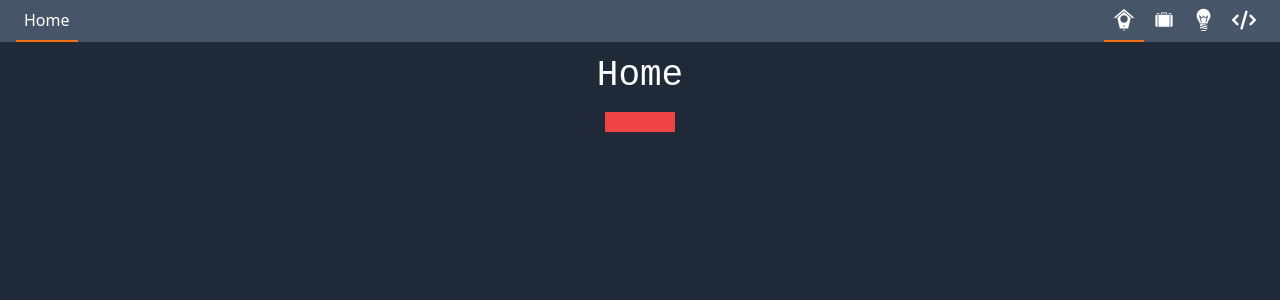
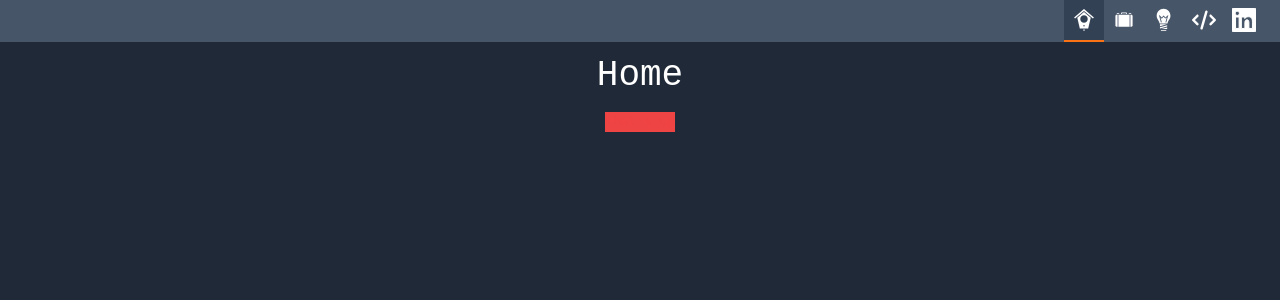
Before and after one commit to luketpena/portfolio-2024, a React (Vite) app: page / in a window 1280 px wide. Shown: the top 300 px of the page. Built offline with nearby package versions, Linux system fonts and the light colour scheme.

Commit message:
feat: nav menu to support external links

```diff
--- a/src/components/NavMenu/NavMenu.tsx
+++ b/src/components/NavMenu/NavMenu.tsx
@@ -13,16 +13,18 @@ export const NavMenu: React.FC = () => {
   }
 
   return (
-    <div className="w-full bg-slate-600 fixed flex justify-between items-center px-4 z-50">
-      <NavMenuLink label="Home" path="/" />
+    <div className="w-full bg-slate-600 fixed flex justify-center md:justify-end items-center px-4 z-50">
       <div
-        className="flex items-center"
+        className="flex justify-center items-center"
         onMouseLeave={() => setRouteLabelActive(false)}
       >
         <p
-          className={classNames('opacity-0 transition-all text-white', {
-            'opacity-100 -translate-x-4': routeLabelActive,
-          })}
+          className={classNames(
+            'opacity-0 transition-all text-white hidden md:block',
+            {
+              'opacity-100 -translate-x-4': routeLabelActive,
+            },
+          )}
         >
           {routeLabel}
         </p>
@@ -37,6 +39,13 @@ export const NavMenu: React.FC = () => {
               setRouteLabel={triggerSetRouteLabel}
             />
           ))}
+        <NavMenuLink
+          path="https://www.linkedin.com/in/luke-pena-669473122/"
+          label="LinkedIn"
+          icon="SiLinkedin"
+          setRouteLabel={triggerSetRouteLabel}
+          external
+        />
       </div>
     </div>
   );
--- a/src/components/NavMenu/components/NavMenuLink.tsx
+++ b/src/components/NavMenu/components/NavMenuLink.tsx
@@ -8,6 +8,7 @@ interface NavMenuLinkProps {
   label: string;
   setRouteLabel?: (v: string) => void;
   icon?: IconName;
+  external?: boolean;
 }
 
 export const NavMenuLink: React.FC<NavMenuLinkProps> = ({
@@ -15,6 +16,7 @@ export const NavMenuLink: React.FC<NavMenuLinkProps> = ({
   label,
   setRouteLabel,
   icon,
+  external,
 }) => {
   const navigate = useNavigate();
   const location = useLocation();
@@ -24,8 +26,10 @@ export const NavMenuLink: React.FC<NavMenuLinkProps> = ({
   }, [location.pathname, path]);
 
   function handleClick(e: React.MouseEvent<HTMLAnchorElement, MouseEvent>) {
-    e.preventDefault();
-    navigate(path);
+    if (!external) {
+      e.preventDefault();
+      navigate(path);
+    }
   }
 
   function handleHover() {
@@ -36,12 +40,14 @@ export const NavMenuLink: React.FC<NavMenuLinkProps> = ({
 
   return (
     <a
+      target="_blank"
+      href={external ? path : undefined}
       onClick={handleClick}
       onMouseEnter={handleHover}
       className={classNames(
         'cursor-pointer hover:bg-white/25 p-2 transition-all border-b-2 border-transparent text-white',
         {
-          '!border-orange-500': isActive,
+          '!border-orange-500 bg-slate-700': isActive,
         },
       )}
     >
```
